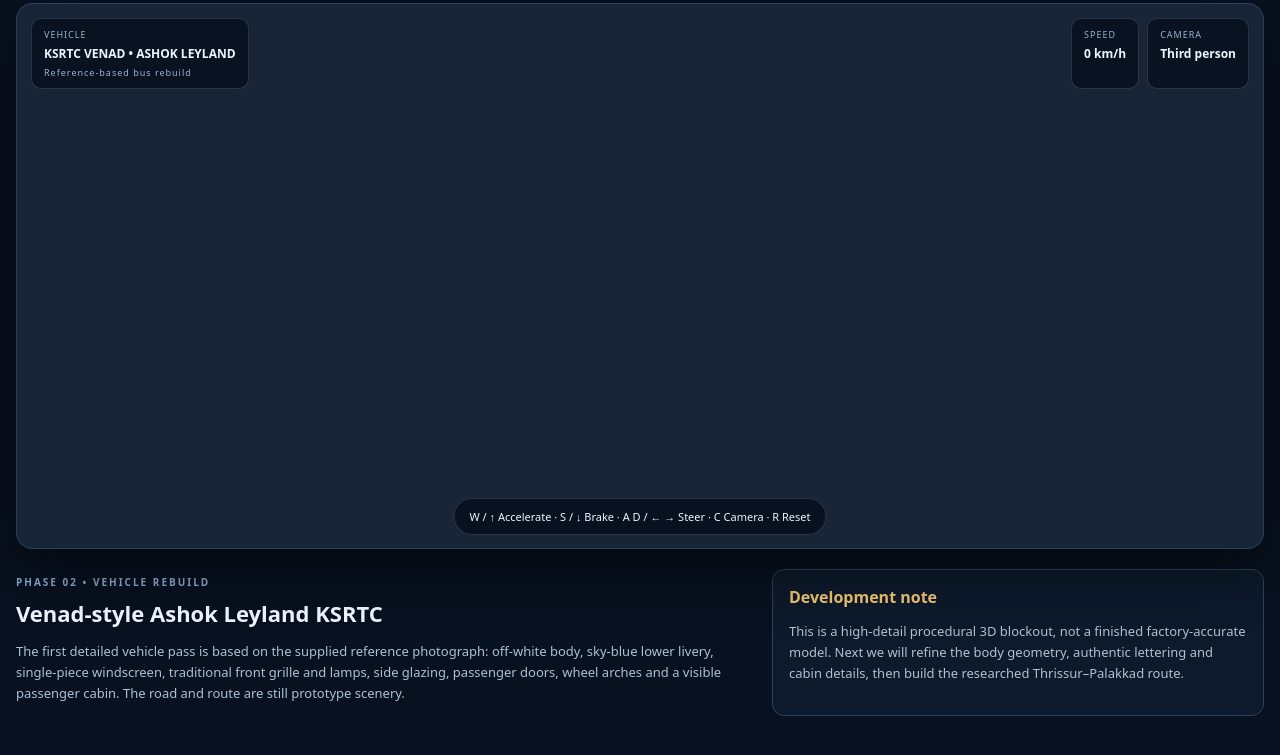
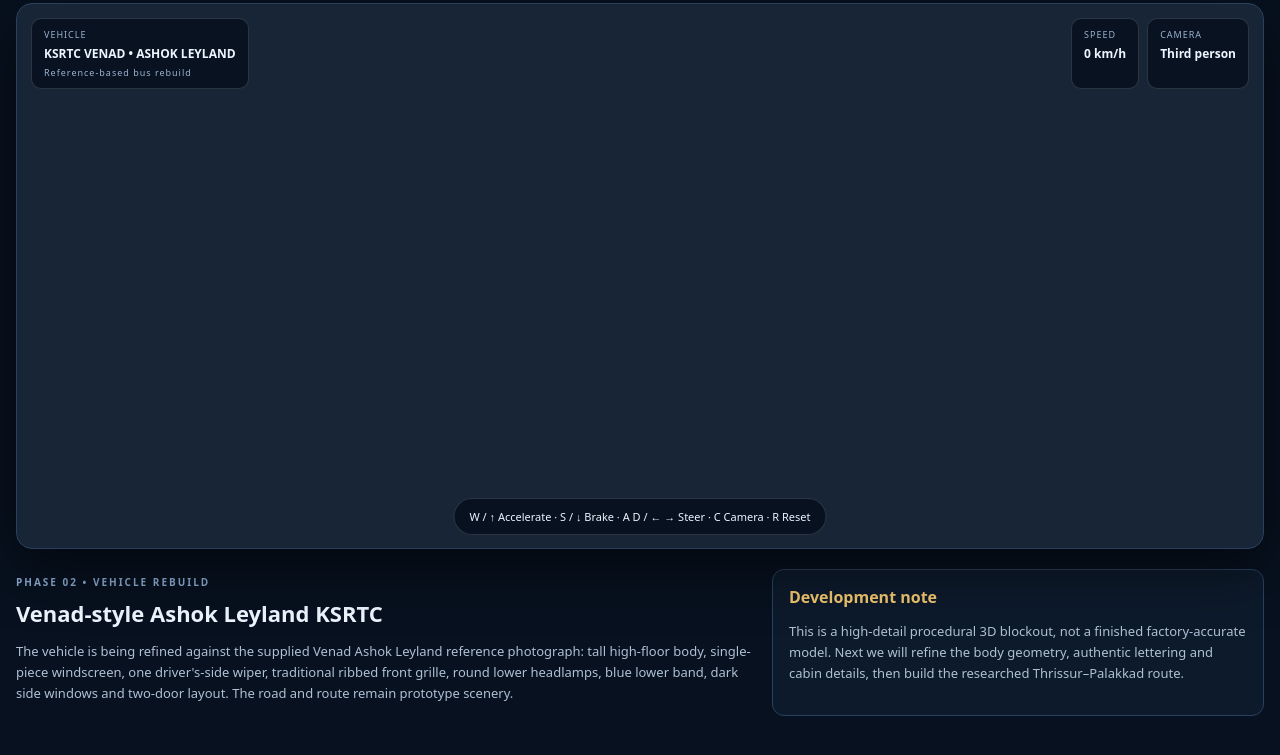
Before and after one commit to RF983Edu/kerala-ksrtc-simulator, a plain HTML site: page index.html in a window 1280 px wide. Shown: the part 107-862 px from the top of the page. Drawn offline with Linux system fonts and the light colour scheme; a script that the page names is missing.

Commit message:
Describe reference-accurate Venad bus details

```diff
--- a/index.html
+++ b/index.html
@@ -19,7 +19,7 @@
       <div class="controls">W / ↑ Accelerate · S / ↓ Brake · A D / ← → Steer · C Camera · R Reset</div>
     </section>
     <section class="intro">
-      <div><small>PHASE 02 • VEHICLE REBUILD</small><h2>Venad-style Ashok Leyland KSRTC</h2><p>The first detailed vehicle pass is based on the supplied reference photograph: off-white body, sky-blue lower livery, single-piece windscreen, traditional front grille and lamps, side glazing, passenger doors, wheel arches and a visible passenger cabin. The road and route are still prototype scenery.</p></div>
+      <div><small>PHASE 02 • VEHICLE REBUILD</small><h2>Venad-style Ashok Leyland KSRTC</h2><p>The vehicle is being refined against the supplied Venad Ashok Leyland reference photograph: tall high-floor body, single-piece windscreen, one driver's-side wiper, traditional ribbed front grille, round lower headlamps, blue lower band, dark side windows and two-door layout. The road and route remain prototype scenery.</p></div>
       <aside><b>Development note</b><p>This is a high-detail procedural 3D blockout, not a finished factory-accurate model. Next we will refine the body geometry, authentic lettering and cabin details, then build the researched Thrissur–Palakkad route.</p></aside>
     </section>
   </main>
```
